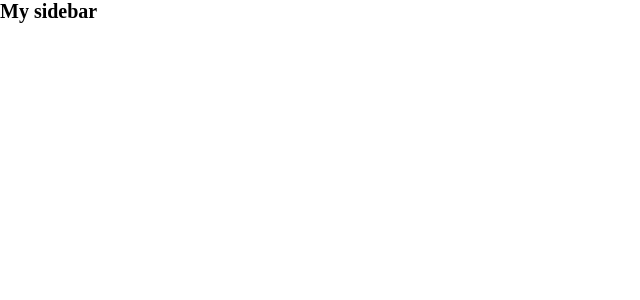
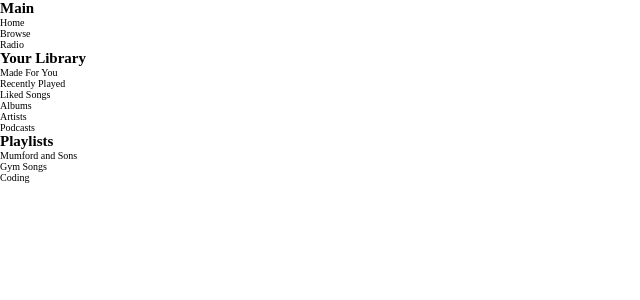
Before and after one commit to Ryan-Solomon/spotify-web, a React (Create React App) app: page / in a window 1280 px wide. Shown: the top 300 px of the page, without its empty margins (0-640 px from the left). Built offline with nearby package versions, Linux system fonts and the light colour scheme.

Commit message:
iterate sidebar data and render sidebar section

```diff
--- a/src/components/sidebar/Sidebar.tsx
+++ b/src/components/sidebar/Sidebar.tsx
@@ -1,5 +1,13 @@
+import { SidebarSection } from './sidebar-section/SidebarSection';
 import './Sidebar.styles.scss';
+import { data } from './sidebarData';
 
 export const Sidebar = () => {
-  return <h1>My sidebar</h1>;
+  return (
+    <>
+      {data.map((section) => {
+        return <SidebarSection section={section} />;
+      })}
+    </>
+  );
 };
--- a/src/components/sidebar/sidebar-section/SidebarSection.tsx
+++ b/src/components/sidebar/sidebar-section/SidebarSection.tsx
@@ -1,9 +1,9 @@
 import './SidebarSection.styles.scss';
-import { TSidebarData } from '../sidebarData';
+import { TSidebarSection } from '../sidebarData';
 import { FC } from 'react';
 
 type TProps = {
-  section: TSidebarData;
+  section: TSidebarSection;
 };
 
 export const SidebarSection: FC<TProps> = ({ section }) => {
--- a/src/components/sidebar/sidebarData.tsx
+++ b/src/components/sidebar/sidebarData.tsx
@@ -1,4 +1,12 @@
-export const data = [
+export type TSidebarSection = {
+  id: number;
+  title: string;
+  items: string[];
+};
+
+export type TSidebarData = TSidebarSection[];
+
+export const data: TSidebarData = [
   {
     id: 1,
     title: 'Main',
@@ -22,5 +30,3 @@ export const data = [
     items: ['Mumford and Sons', 'Gym Songs', 'Coding'],
   },
 ];
-
-export type TSidebarData = typeof data[0];
```
Also changed, not shown: 1 other file (tests, documents, lock files or other folders).
